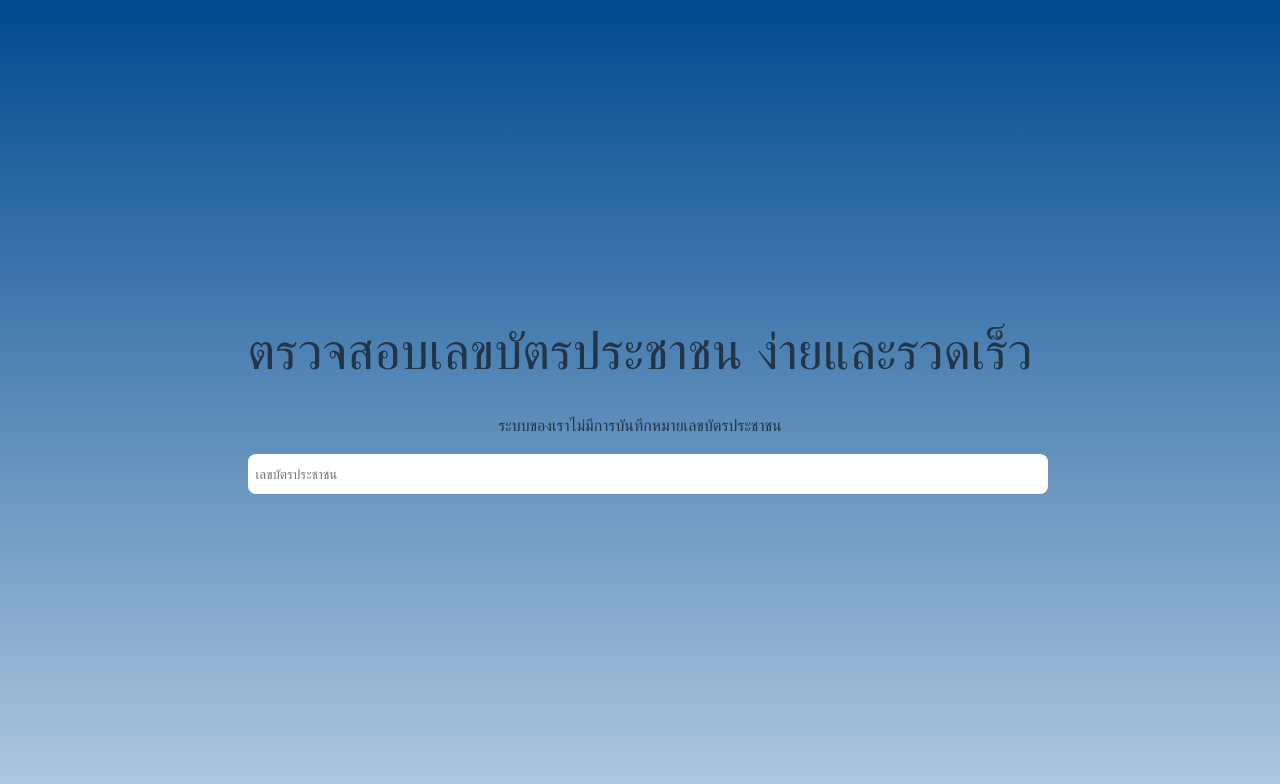
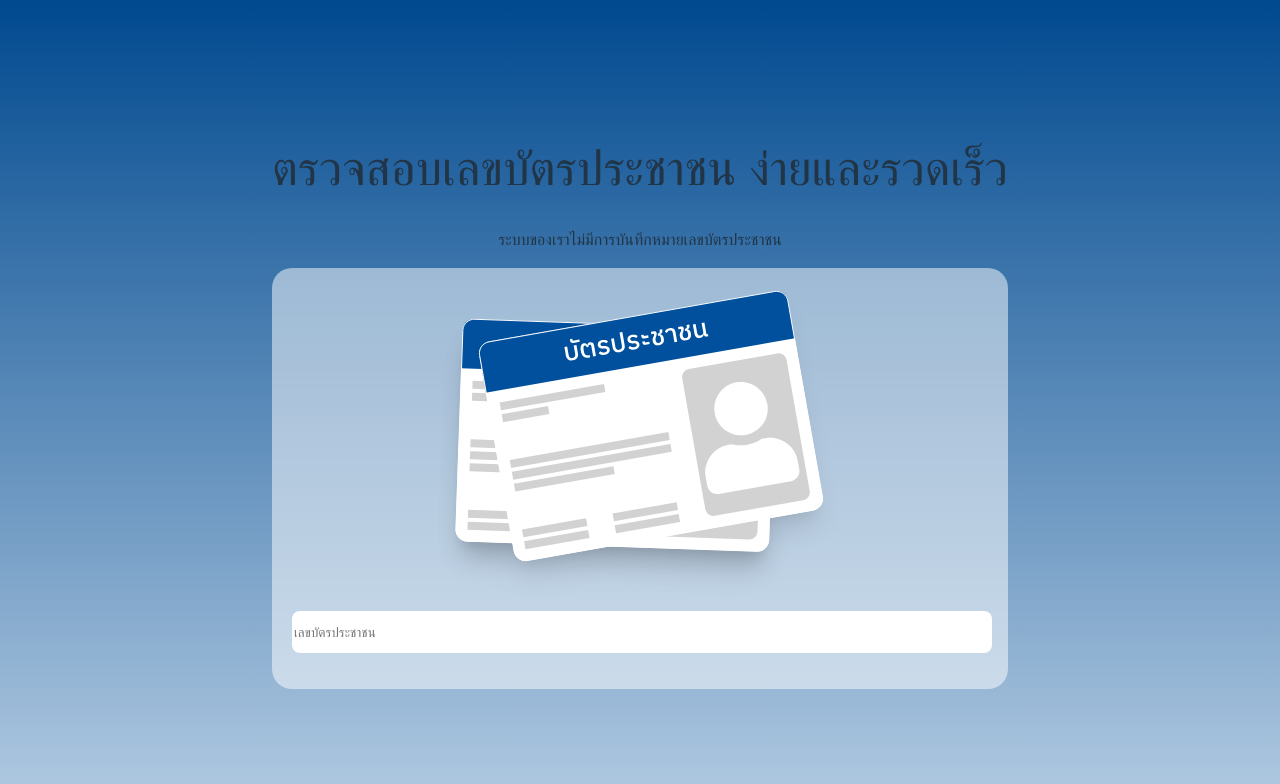
Before and after one commit to bannakonz/check_thai_id, a React (Vite) app: page / in a window 1280 px wide. Shown: the top 784 px of the page. Built offline with nearby package versions, Linux system fonts and the light colour scheme; a web font is replaced by a local one.

Commit message:
style: add image, improve responsive

```diff
--- a/src/App.css
+++ b/src/App.css
@@ -5,45 +5,35 @@
   text-align: center;
 }
 
-.logo {
-  height: 6em;
-  padding: 1.5em;
-  will-change: filter;
-  transition: filter 300ms;
-}
-.logo:hover {
-  filter: drop-shadow(0 0 2em #646cffaa);
-}
-.logo.react:hover {
-  filter: drop-shadow(0 0 2em #61dafbaa);
+.title {
+  font-size: 1.8rem;
 }
 
-@keyframes logo-spin {
-  from {
-    transform: rotate(0deg);
-  }
-  to {
-    transform: rotate(360deg);
-  }
-}
-
-@media (prefers-reduced-motion: no-preference) {
-  a:nth-of-type(2) .logo {
-    animation: logo-spin infinite 20s linear;
-  }
+.description {
+  font-size: 1rem;
 }
 
 .card {
-  padding: 2em;
+  padding: 20px;
+  border-radius: 20px;
+  background-color: rgba(255, 255, 255, 0.5); // FFFFFF7F
 }
 
-.read-the-docs {
-  color: #888;
+.card-image__id {
+  width: 220px;
+}
+
+@media (min-width: 480px){
+  .card-image__id {
+    width: auto;
+  }
+  .title {
+    font-size: 3rem;
+  }
 }
 
 input {
   border: none;
-  padding: 0 0.5rem;
   margin: 0;
   width: 100%;
   height: 2.5rem;
--- a/src/App.jsx
+++ b/src/App.jsx
@@ -41,11 +41,12 @@ function App() {
   return (
     <>
         <header>
-            <h1>ตรวจสอบเลขบัตรประชาชน ง่ายและรวดเร็ว</h1>
-            <p>ระบบของเราไม่มีการบันทึกหมายเลขบัตรประชาชน</p>
+            <h1 className="title">ตรวจสอบเลขบัตรประชาชน ง่ายและรวดเร็ว</h1>
+            <p className="description">ระบบของเราไม่มีการบันทึกหมายเลขบัตรประชาชน</p>
         </header>
         <main>
-            <section>
+                <div className="card">
+                    <img className="card-image__id" src="/id-card-thai.svg" alt="id-card-image" />
                     <input
                         id="idCardNumber"
                         type="text"
@@ -59,7 +60,8 @@ function App() {
                             ? (isValid ? 'หมายเลขบัตรประชาชนถูกต้อง' : 'หมายเลขบัตรประชาชนไม่ถูกต้อง')
                             : ''}
                     </p>
-            </section>
+                </div>
+
         </main>
     </>
   )
--- a/src/index.css
+++ b/src/index.css
@@ -8,7 +8,7 @@
   /*color-scheme: light dark;*/
   color: #ffffff;
   background-image: linear-gradient(#00498F, #B0C9E1);
-
+  background-repeat: no-repeat;
   font-synthesis: none;
   text-rendering: optimizeLegibility;
   -webkit-font-smoothing: antialiased;
```
Also changed, not shown: public/id-card-thai.svg (added). Lines whose indentation alone changed are shown as unchanged.
